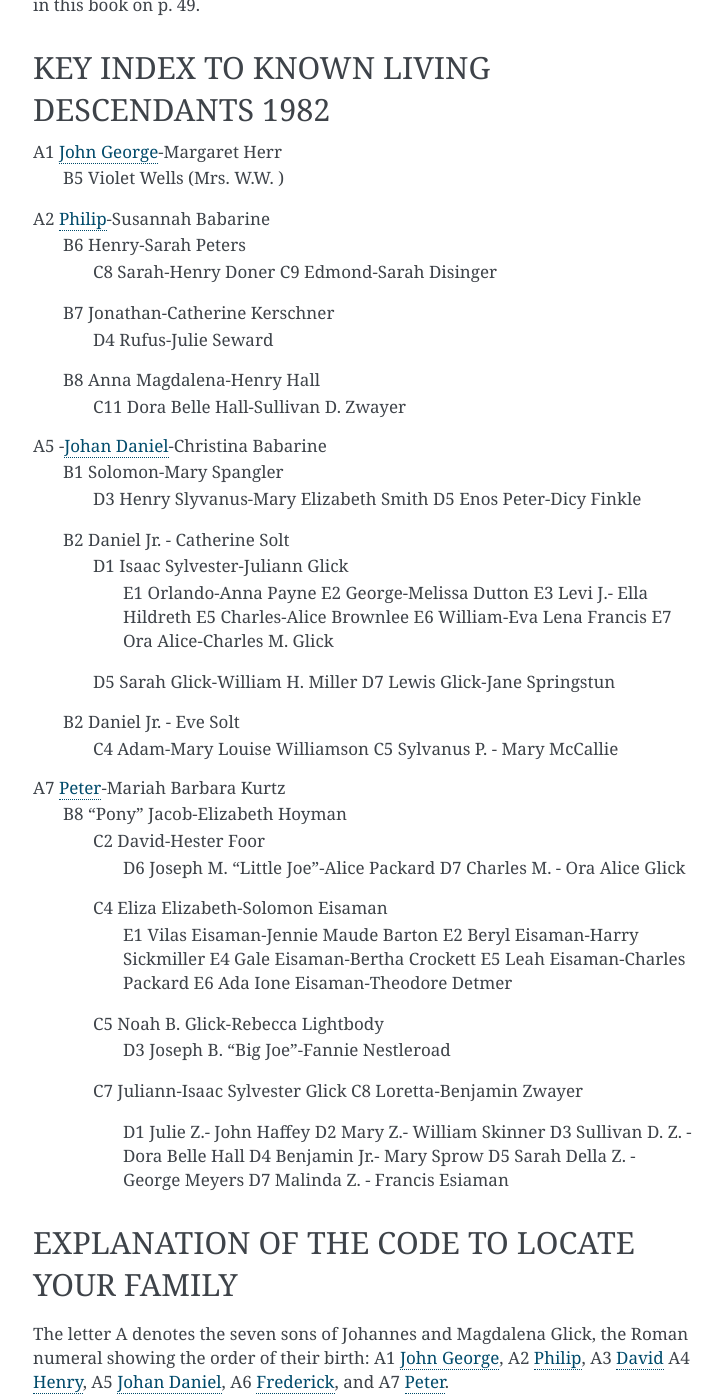
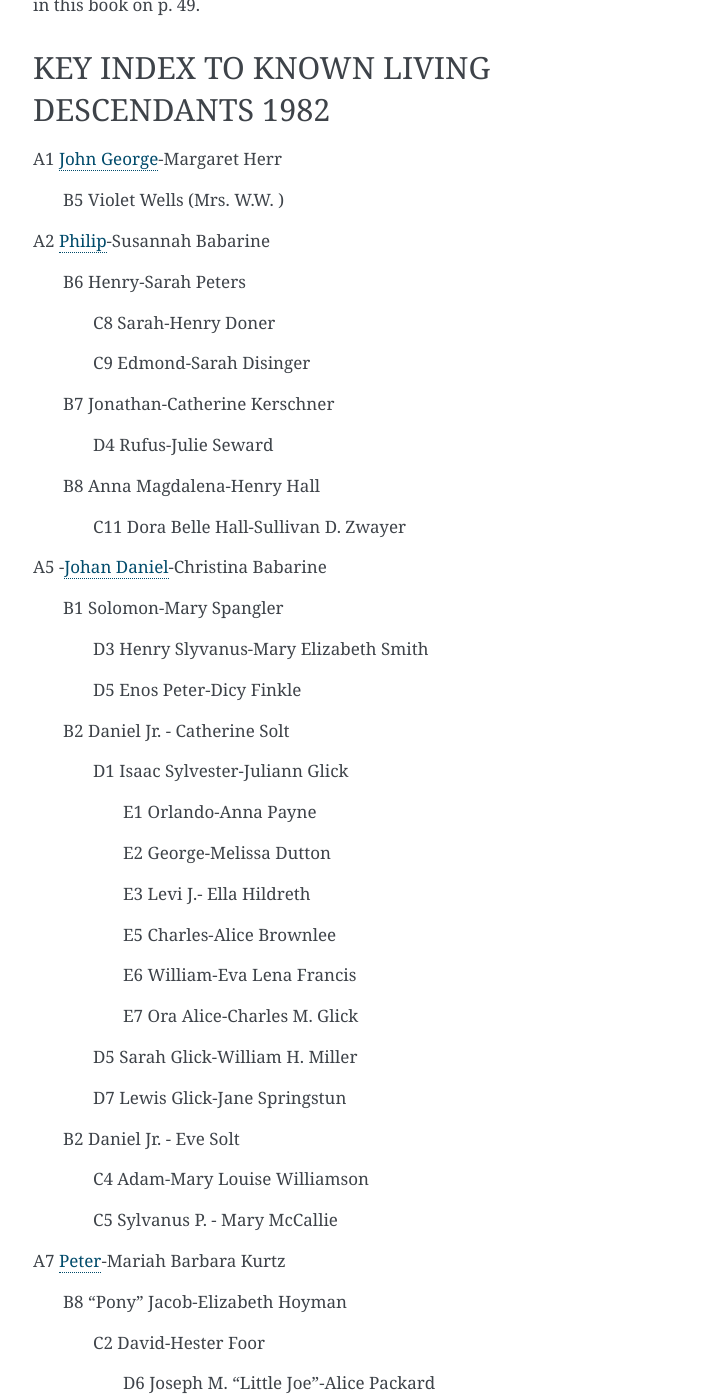
Before and after one commit to Johannes-Glick/descendants, a Sphinx documentation site: the page built from source/0_preface.rst, in a window 1280 px wide and 1400 px high, scrolled down 3204 px. Shown: the whole window, without its empty margins (387-1108 px from the left). Built offline with Sphinx 7.4.7, drawn with Linux system fonts in a browser that asks for light colours; some of the changed text lies outside the part shown.

Commit message:
Update more formatting of A2

```diff
--- a/source/0_preface.rst
+++ b/source/0_preface.rst
@@ -49,62 +49,106 @@ KEY INDEX TO KNOWN LIVING DESCENDANTS 1982
 ==========================================
 
 A1 :doc:`John George</A1_John_George_Glick>`-Margaret Herr
+
    B5 Violet Wells (Mrs. W.W. )
 
 A2 :doc:`Philip</A2_Philip_Glick>`-Susannah Babarine
+
    B6 Henry-Sarah Peters
+
       C8 Sarah-Henry Doner
+
       C9 Edmond-Sarah Disinger
+
    B7 Jonathan-Catherine Kerschner
+
          D4 Rufus-Julie Seward
+
    B8 Anna Magdalena-Henry Hall
+
       C11 Dora Belle Hall-Sullivan D. Zwayer
 
 A5 -:doc:`Johan Daniel</A5_Johann_Daniel_Glick>`-Christina Babarine
+
    B1 Solomon-Mary Spangler
+
          D3 Henry Slyvanus-Mary Elizabeth Smith
+
          D5 Enos Peter-Dicy Finkle
+
    B2 Daniel Jr. - Catherine Solt
+
          D1 Isaac Sylvester-Juliann Glick
+
             E1 Orlando-Anna Payne
+
             E2 George-Melissa Dutton
+
             E3 Levi J.- Ella Hildreth
+
             E5 Charles-Alice Brownlee
+
             E6 William-Eva Lena Francis
+
             E7 Ora Alice-Charles M. Glick
+
          D5 Sarah Glick-William H. Miller
+
          D7 Lewis Glick-Jane Springstun
+
    B2 Daniel Jr. - Eve Solt
+
       C4 Adam-Mary Louise Williamson
+
       C5 Sylvanus P. - Mary McCallie
 
 A7 :doc:`Peter</A7_Peter_Glick>`-Mariah Barbara Kurtz
+
    B8 "Pony" Jacob-Elizabeth Hoyman
+
       C2 David-Hester Foor
+
          D6 Joseph M. "Little Joe"-Alice Packard
+
          D7 Charles M. - Ora Alice Glick
+
       C4 Eliza Elizabeth-Solomon Eisaman
+
             E1 Vilas Eisaman-Jennie Maude Barton
+
             E2 Beryl Eisaman-Harry Sickmiller
+
             E4 Gale Eisaman-Bertha Crockett
+
             E5 Leah Eisaman-Charles Packard
+
             E6 Ada Ione Eisaman-Theodore Detmer
+
       C5 Noah B. Glick-Rebecca Lightbody
+
          D3 Joseph B. "Big Joe"-Fannie Nestleroad
+
       C7 Juliann-Isaac Sylvester Glick
+
       C8 Loretta-Benjamin Zwayer
+
          D1 Julie Z.- John Haffey
+
          D2 Mary Z.- William Skinner
+
          D3 Sullivan D. Z. - Dora Belle Hall
+
          D4 Benjamin Jr.- Mary Sprow
+
          D5 Sarah Della Z. - George Meyers
+
          D7 Malinda Z. - Francis Esiaman
 
 
 EXPLANATION OF THE CODE TO LOCATE YOUR FAMILY
 =============================================
 
-The letter A denotes the seven sons of Johannes and Magdalena Glick, the Roman numeral showing the order of their birth: A1 :doc:`John George</A1_John_George_Glick>`, A2 :doc:`Philip</A2_Philip_Glick>`, A3 :doc:`David</A3_David_Glick>` A4 :doc:`Henry</A4_Henry_Glick>`, A5 :doc:`Johan Daniel</A5_Johann_Daniel_Glick>`, A6 :doc:`Frederick</A6_George_Frederick_Glick>`, and A7 :doc:`Peter</A7_Peter_Glick>`.
+The letter A denotes the seven sons of Johannes and Magdalena Glick, the Roman numeral showing the order of their birth: A1 :doc:`John George</A1_John_George_Glick>`, A2 :doc:`Philip</A2_Philip_Glick>`, A3 :doc:`David</A3_David_Glick>`, A4 :doc:`Henry</A4_Henry_Glick>`, A5 :doc:`Johan Daniel</A5_Johann_Daniel_Glick>`, A6 :doc:`Frederick</A6_George_Frederick_Glick>`, and A7 :doc:`Peter</A7_Peter_Glick>`.
 
 B in front of a name, refers to children of the above, another generation. The numeral indicates the number of children in each family, in the order of their birth.
 
```
Also changed, not shown: source/A2_Philip_Glick.rst (+26 -0 lines), 7 other files.
